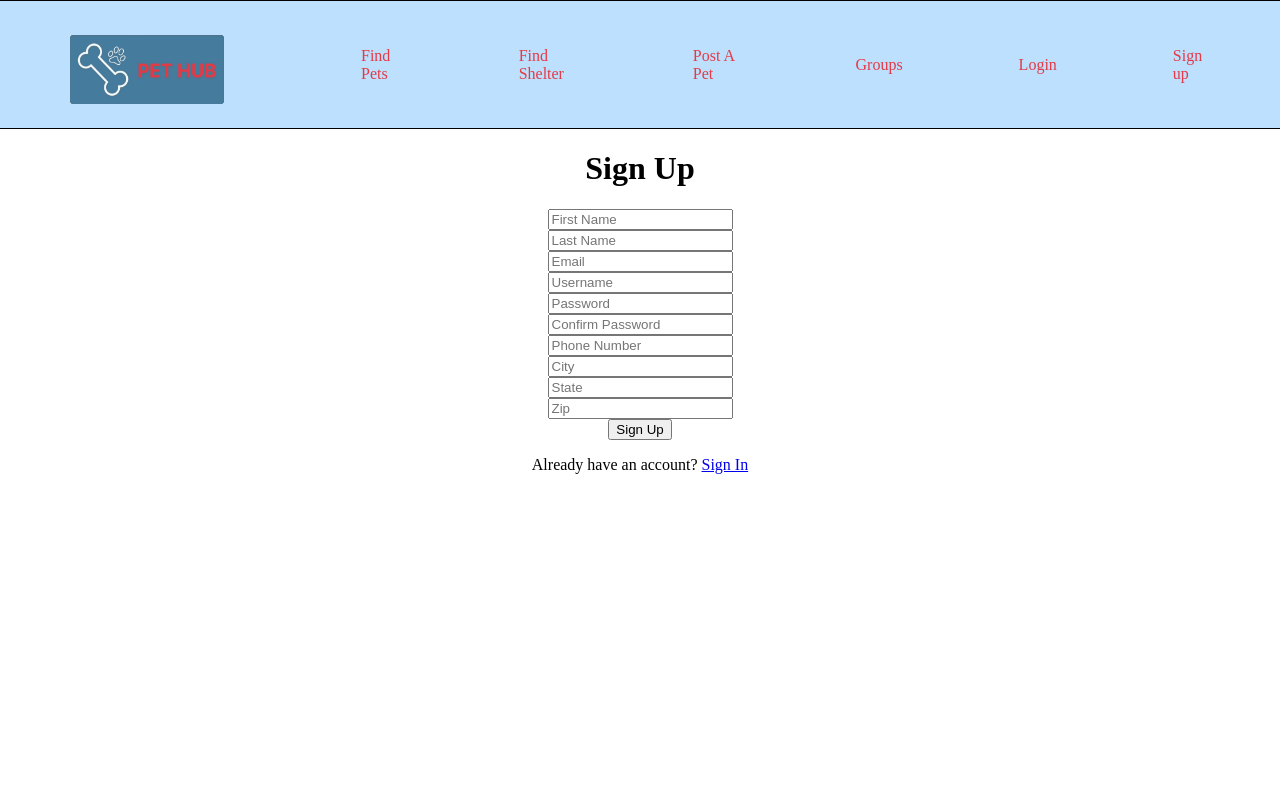
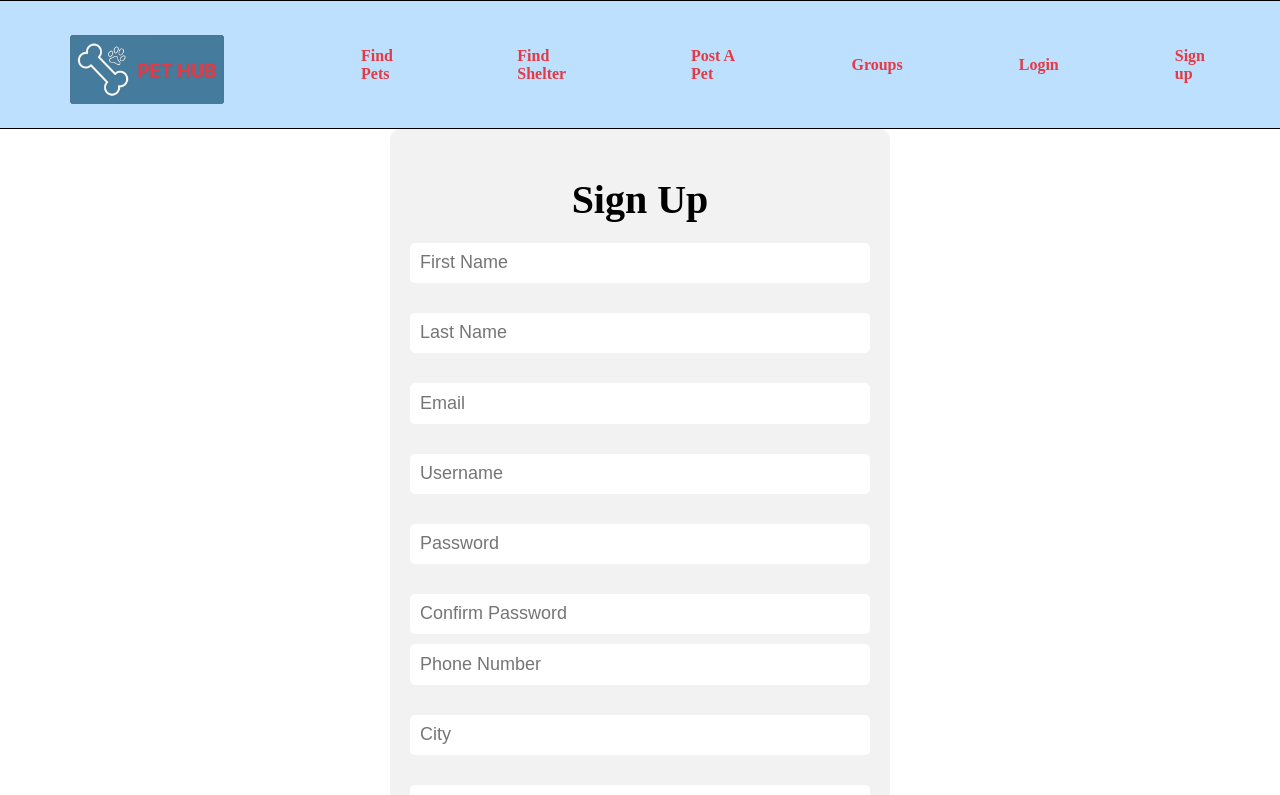
Before and after one commit to Cliffp15/Pethub, a React (Create React App) app in the folder pethub/: page /signup in a window 1280 px wide. Shown: the top 795 px of the page. Built offline with nearby package versions, Linux system fonts and the light colour scheme.

Commit message:
added very simple styles

```diff
--- a/pethub/src/pages/LogIn.jsx
+++ b/pethub/src/pages/LogIn.jsx
@@ -2,6 +2,7 @@ import React from "react";
 import { useState } from "react";
 import axios from "axios";
 import { useNavigate } from "react-router-dom";
+import "./styles/Login.css";
 
 const LogInPage = () => {
   const [userName, setUserName] = useState("");
@@ -46,9 +47,6 @@ const LogInPage = () => {
           value={userName}
           onChange={(e) => setUserName(e.target.value)}
         />
-      </div>
-
-      <div>
         <input
           placeholder="Password"
           type="text"
--- a/pethub/src/pages/SignUp.jsx
+++ b/pethub/src/pages/SignUp.jsx
@@ -1,6 +1,7 @@
 import React, { useState } from "react";
 import { Link, useNavigate } from "react-router-dom";
 import axios from "axios";
+import "./styles/SignUp.css";
 
 const SignUp = (props) => {
   const [formData, setFormData] = useState({
--- /dev/null
+++ b/pethub/src/pages/styles/Login.css
@@ -0,0 +1,41 @@
+.formContainer {
+  display: flex;
+  flex-direction: column;
+  align-items: center;
+  justify-content: center;
+  height: 100vh;
+}
+
+.formInput {
+  display: flex;
+  flex-direction: column;
+  align-items: center;
+  margin-bottom: 20px;
+}
+
+input[type="text"],
+input[type="password"] {
+  width: 300px;
+  height: 40px;
+  padding: 10px;
+  margin-bottom: 20px;
+  border: none;
+  border-radius: 5px;
+  font-size: 18px;
+}
+
+.formButton {
+  width: 300px;
+  height: 40px;
+  padding: 10px;
+  background-color: #0097a7;
+  color: #fff;
+  border: none;
+  border-radius: 5px;
+  font-size: 18px;
+  cursor: pointer;
+}
+
+.formButton:hover {
+  background-color: #00b0b9;
+}
--- /dev/null
+++ b/pethub/src/pages/styles/SignUp.css
@@ -0,0 +1,58 @@
+.form-container {
+  width: 500px;
+  margin: 0 auto;
+  padding: 20px;
+  text-align: center;
+  background-color: #f2f2f2;
+  border-radius: 10px;
+}
+
+h1 {
+  font-size: 40px;
+  margin-bottom: 20px;
+}
+
+form {
+  display: flex;
+  flex-direction: column;
+  align-items: center;
+}
+
+.form-group {
+  width: 100%;
+  margin-bottom: 20px;
+}
+
+input[type="text"],
+input[type="email"],
+input[type="password"],
+input[type="phone"] {
+  width: 100%;
+  padding: 10px;
+  font-size: 18px;
+  border: none;
+  border-radius: 5px;
+  margin-bottom: 10px;
+}
+
+input[type="submit"] {
+  width: 100%;
+  padding: 10px;
+  font-size: 18px;
+  background-color: #4CAF50;
+  color: white;
+  border: none;
+  border-radius: 5px;
+  margin-top: 20px;
+  cursor: pointer;
+}
+
+p {
+  font-size: 18px;
+  margin-top: 20px;
+}
+
+a {
+  color: #4CAF50;
+  font-weight: bold;
+}
```
